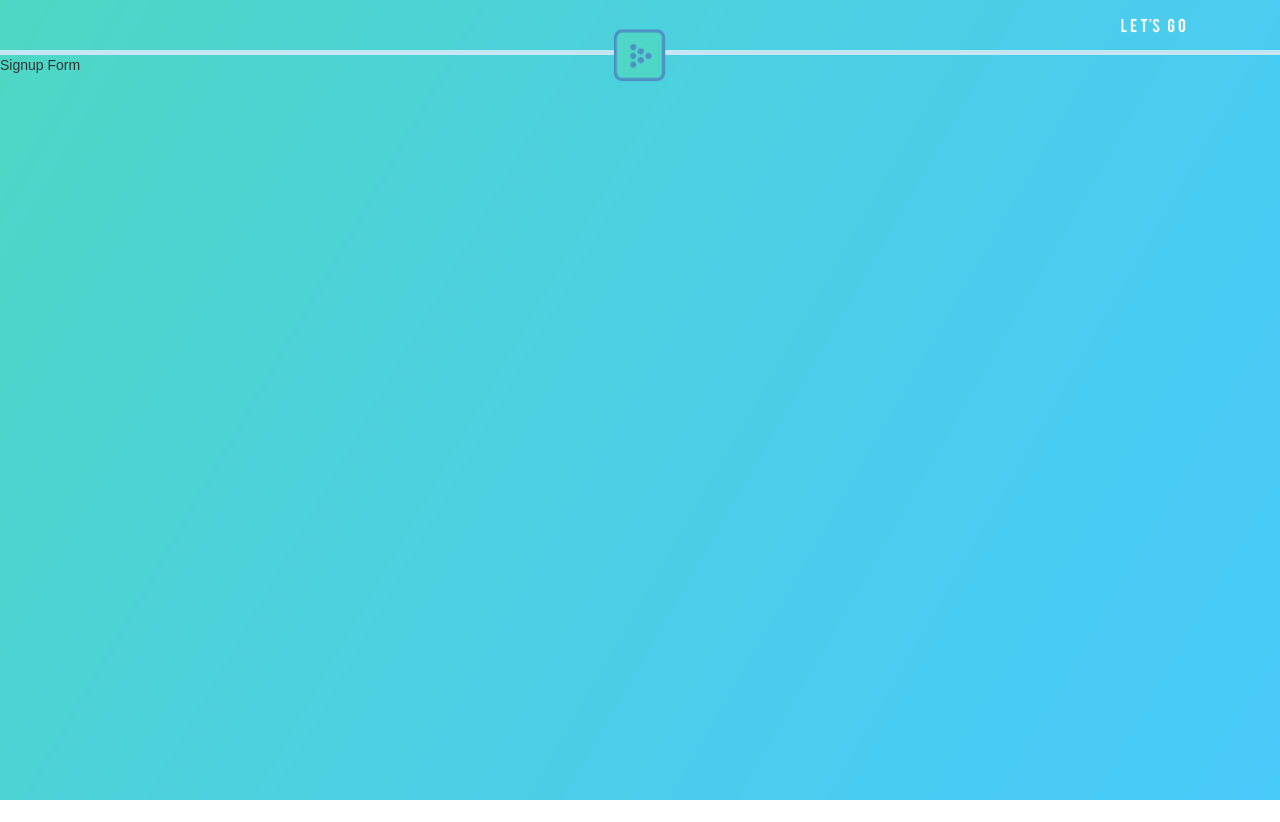
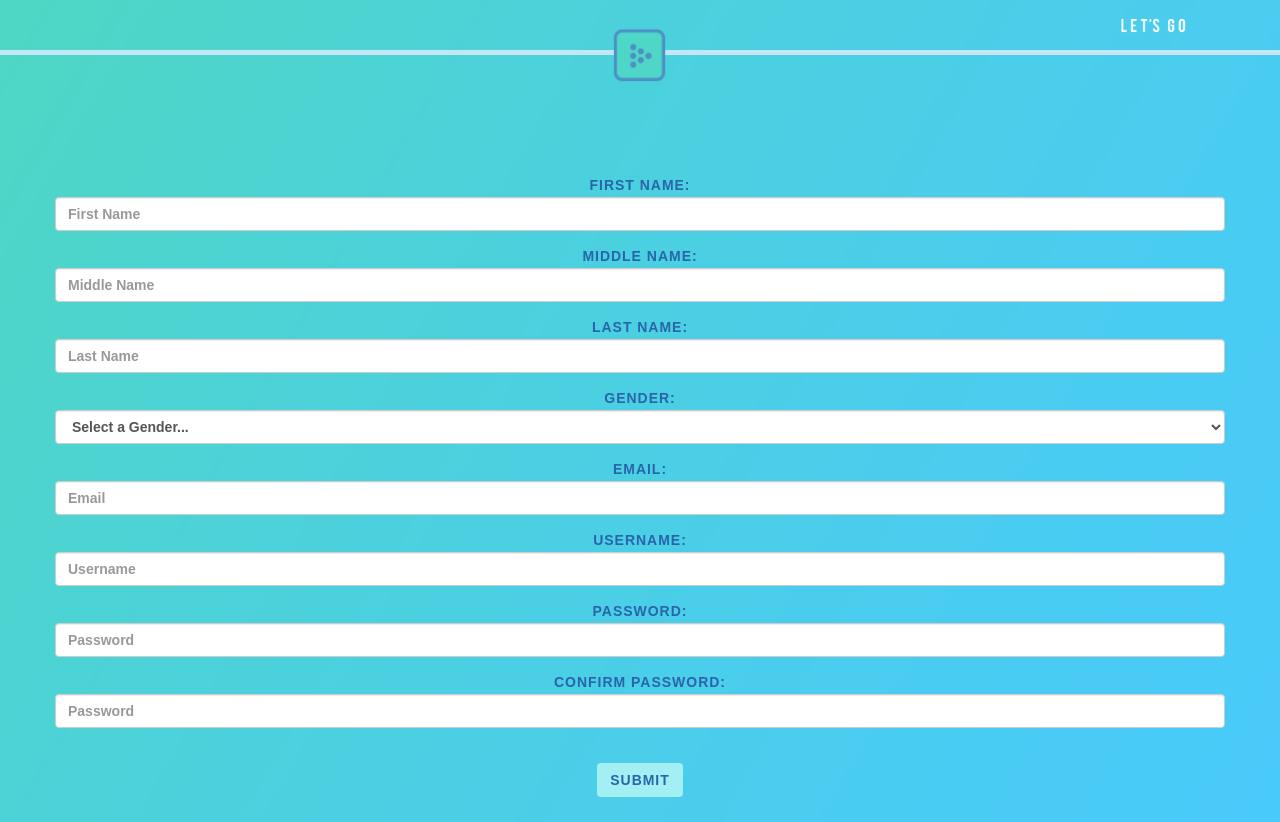
Before and after one commit to LetsGoSocialSyndicate/client-lets-go, a React (Create React App) app: page /signup in a window 1280 px wide. Before the commit the page ends 800 px from the top, so only its background shows below. Built offline with nearby package versions, Linux system fonts and the light colour scheme.

Commit message:
redux form for sign up

```diff
--- a/package.json
+++ b/package.json
@@ -14,6 +14,8 @@
     "react-router-redux": "^4.0.8",
     "react-scripts": "1.1.4",
     "redux": "^4.0.0",
+    "redux-devtools-extension": "^2.13.2",
+    "redux-form": "^7.3.0",
     "redux-logger": "^3.0.6",
     "redux-thunk": "^2.2.0"
   },
@@ -29,6 +31,7 @@
     "fetch-mock": "^6.4.2",
     "jest-cli": "^23.0.0",
     "react-test-renderer": "^16.4.0",
+    "redux-immutable-state-invariant": "^2.1.0",
     "redux-mock-store": "^1.5.1"
   }
 }
--- /dev/null
+++ b/src/components/Signup/SignupForm.js
@@ -0,0 +1,122 @@
+/*
+ * Copyright 2018, Socializing Syndicate Corp.
+ */
+import '../../assets/styles/Login.css'
+
+import React, { Component } from 'react'
+import { Field, reduxForm } from 'redux-form'
+
+export const FIRST_NAME_FIELD = "firstName"
+export const MIDDLE_NAME_FIELD = "middleName"
+export const LAST_NAME_FIELD = "lastName"
+export const GENDER_FIELD = "gender"
+export const EMAIL_FIELD = "email"
+export const USERNAME_FIELD = "username"
+export const PASSWORD_FIELD = "password"
+export const PASSWORD2_FIELD = "confirmPassword"
+
+const createInputFieldComponent = (type) => {
+  return class extends Component {
+    render() {
+      return (<Field component="input" type={type} {...this.props}/>)
+    }
+  }
+}
+
+const createDropDownFieldComponent = (dropDownName, options) => {
+  return class extends Component {
+    render() {
+      return (
+        <Field component="select" {...this.props}>
+          <option value="">Select a {dropDownName}...</option>
+          {options.map(opt => (
+            <option value={opt} key={opt}>{opt}</option>
+          ))}
+        </Field>
+      )
+    }
+  }
+}
+
+const TextInputField = createInputFieldComponent("text")
+const EmailInputField = createInputFieldComponent("email")
+const PasswordInputField = createInputFieldComponent("password")
+const GenderOptionsField =
+  createDropDownFieldComponent("Gender",
+   ["Male", "Female", "Depends on my mood"])
+
+
+/**
+ * Generates signup form based on redux-form.
+ *
+ * @param {function} handleSubmit - action to take on form submision.
+ * @returns generated form.
+ */
+const SignupForm = ({handleSubmit}) => {
+  return (
+      <form className="login-form container"
+            onSubmit={handleSubmit}>
+        <div className="row form-group">
+          <label htmlFor="firstName">First Name:</label>
+          <TextInputField name={FIRST_NAME_FIELD}
+            className="form-control"
+            placeholder="First Name"
+            required />
+        </div>
+        <div className="row form-group">
+          <label className="col-form-label">Middle Name:</label>
+          <TextInputField name={MIDDLE_NAME_FIELD}
+            className="form-control"
+            placeholder="Middle Name"
+            required />
+        </div>
+        <div className="row form-group">
+          <label className="col-form-label">Last Name:</label>
+          <TextInputField name={LAST_NAME_FIELD}
+            className="form-control"
+            placeholder="Last Name"
+            required />
+        </div>
+        <div className="row form-group">
+          <label className="col-form-label">Gender:</label>
+          <GenderOptionsField name={GENDER_FIELD}
+            className="form-control"
+            required />
+        </div>
+        <div className="row form-group">
+          <label className="col-form-label">Email:</label>
+          <EmailInputField name={EMAIL_FIELD}
+            className="form-control"
+            placeholder="Email"
+            required />
+        </div>
+        <div className="row form-group">
+          <label className="col-form-label">Username:</label>
+          <TextInputField name={USERNAME_FIELD}
+            className="form-control"
+            placeholder="Username"
+            required />
+        </div>
+        <div className="row form-group">
+          <label className="col-form-label">Password:</label>
+          {/* TODO: is it ok to keep RAW password as part of redux-form state??? */}
+          <PasswordInputField name={PASSWORD_FIELD}
+            className="form-control"
+            placeholder="Password"
+            required />
+        </div>
+        <div className="row form-group">
+          <label className="col-form-label">Confirm Password:</label>
+          <PasswordInputField name={PASSWORD2_FIELD}
+            className="form-control"
+            placeholder="Password"
+            required />
+        </div>
+        <div className="row form-group">
+          <button type="submit" className="row btn btn-md submit">Submit</button>
+        </div>
+      </form>
+  )
+}
+
+export default reduxForm({form: 'signup'})(SignupForm)
--- /dev/null
+++ b/src/components/Signup/SignupPage.js
@@ -0,0 +1,81 @@
+/*
+ * Copyright 2018, Socializing Syndicate Corp.
+ */
+import React from 'react'
+import {connect} from 'react-redux'
+import {withRouter} from "react-router-dom"
+import {bindActionCreators} from 'redux'
+
+import SignupForm, {
+  FIRST_NAME_FIELD,
+  MIDDLE_NAME_FIELD,
+  LAST_NAME_FIELD,
+  GENDER_FIELD,
+  EMAIL_FIELD,
+  USERNAME_FIELD,
+  PASSWORD_FIELD,
+  PASSWORD2_FIELD
+} from './SignupForm'
+import {signupSubmit} from '../../actions/actionAuth'
+
+/**
+ * Validates signup form. For each invalid field, corresponding
+ * DOM element will be initialized with error description. For
+ * each valid field, corresponding DOM element will be set
+ * to null.
+ *
+ * @param {object} fields - object where:
+ *    keys are form field names (see imported constants above)
+ *    values are form field values
+ * @returns {boolean} true if all fields are valid,
+ *    false otherwise.
+ */
+const validateAndSetErrors = (fields) => {
+  let hasErrors = false
+  //let element = PASSWORD2_FIELD + "-error"
+  let element = "signup-error"
+  if (fields[PASSWORD_FIELD] !== fields[PASSWORD2_FIELD]) {
+    document.getElementById(element).innerHTML = "Password does not match"
+    hasErrors = true
+  } else {
+    // TODO: How to set to null instead empty string.
+    document.getElementById(element).innerHTML = ""
+  }
+  // TODO: email does not contain @ characters
+  // TODO: email is not in database
+  return !hasErrors
+}
+
+/**
+ * Handles submit action of  signup form. In case of invalid
+ * form fields, does not proceed with submit action and instead
+ * shows error at the bottom of the page.
+ *
+ * @param {function} action - action to take on valid form submission
+ * @param {object} fields - signup form fields
+ */
+const onSubmit = (action, fields) => {
+  console.log("SignupPage ON SUBMIT:", fields)
+  if (validateAndSetErrors(fields)) {
+    action()
+    // TODO: probably redirect somewhere out of signup page.
+    // Even better - pass history into action and let action handle it.
+  }
+}
+
+const SignupPage = ({signupSubmit}) => {
+  // Need to pass to onSubmit():
+  //   signupSubmit coming from current context
+  //   fields coming from actual "form submit" invocation context
+  const action = (fields) => onSubmit(signupSubmit, fields)
+  return (<div className="page">
+    <SignupForm onSubmit={action}/>
+    <p className="error" id="signup-error"></p>
+  </div>)
+}
+
+const mapDispatchToProps = (dispatch) => bindActionCreators({
+  signupSubmit
+}, dispatch)
+
+export default withRouter(connect(null, mapDispatchToProps)(SignupPage))
--- /dev/null
+++ b/src/components/Signup/SignupRoute.js
@@ -0,0 +1,20 @@
+/*
+ * Copyright 2018, Socializing Syndicate Corp.
+ */
+import React from 'react'
+import { Route, Redirect, withRouter } from 'react-router-dom'
+import { connect } from 'react-redux'
+import SignupPage from './SignupPage'
+
+const SignupRoute = ({ isUserLoggedIn }) => {
+  const landingPage = () => isUserLoggedIn
+    // TODO: create page and route "You are logged in, continue or sign out"
+    ? (<Redirect to="/login"/>)
+    : (<SignupPage/>)
+
+  return (<Route exact path="/signup" render={landingPage}/>)
+}
+
+const mapStateToProps = (state) => state.auth
+
+export default connect(mapStateToProps)(SignupRoute)
--- a/src/components/SignupForm.js
+++ /dev/null
@@ -1,25 +0,0 @@
-/*
- * Copyright 2018, Socializing Syndicate Corp.
- */
-import React from 'react'
-import { connect } from 'react-redux'
-import { bindActionCreators } from 'redux'
-import '../assets/styles/Login.css'
-
-import { signupSubmit } from '../actions/actionAuth'
-
-const SignupForm = (props) => {
-  return (
-    <div className="page">
-      Signup Form
-      <form className="form-group">
-      </form>
-    </div>
-  )
-}
-
-const mapDispatchToProps = (dispatch) => {
-  return bindActionCreators({ signupSubmit }, dispatch)
-}
-
-export default connect(null, mapDispatchToProps)(SignupForm)
--- a/src/components/SignupRoute.js
+++ /dev/null
@@ -1,20 +0,0 @@
-/*
- * Copyright 2018, Socializing Syndicate Corp.
- */
-import React from 'react'
-import { Route } from 'react-router-dom'
-import { connect } from 'react-redux'
-import SignupForm from './SignupForm'
-
-const SignupRoute = ({ component: Component, token }) => {
-  if (token) {
-    return <Route render={(props) => <Component {...props}/> } />
-  }
-  else {
-    return <SignupForm />
-  }
-}
-
-const mapStateToProps = (state) => state.auth
-
-export default connect(mapStateToProps)(SignupRoute)
--- a/src/index.js
+++ b/src/index.js
@@ -8,6 +8,7 @@ import thunk from 'redux-thunk'
 import { Provider } from 'react-redux'
 import { createStore, applyMiddleware } from 'redux'
 import { createLogger } from 'redux-logger'
+import { composeWithDevTools } from 'redux-devtools-extension'
 
 import 'bootstrap/dist/css/bootstrap.css'
 import 'bootstrap/dist/css/bootstrap-theme.css'
@@ -17,23 +18,35 @@ import reducers from './reducers'
 
 import HomeComponent from './components/HomeComponent'
 import LoginRoute from './components/LoginRoute'
-import SignupRoute from './components/SignupRoute'
+import SignupRoute from './components/Signup/SignupRoute'
 import NavigationBar from './components/NavigationBar'
 import EventFeeds from './components/EventFeeds'
+import SignupForm from './components/Signup/SignupForm'
+import LoginForm from './components/LoginForm'
 
 const logger = createLogger()
-const createStoreWithMiddleware = applyMiddleware(thunk, logger)(createStore);
+
+const store = createStore(
+  reducers,
+  // Disable logging - it is too verbose.
+  composeWithDevTools(applyMiddleware(thunk, /*logger*/))
+)
+
+//how to include composeWithDevTools to store ??
+//https://codeburst.io/redux-devtools-for-dummies-74566c597d7
+
+//how to include formReducer to store?
 
 ReactDOM.render(
   (
-    <Provider store={createStoreWithMiddleware(reducers)}>
+    <Provider store={store}>
       <div>
         <BrowserRouter>
           <div>
             <NavigationBar />
             <Switch>
               <LoginRoute path="/login" component={ EventFeeds } />
-              <SignupRoute path="/signup" component={ EventFeeds } />
+              <SignupRoute />
               <Route path="/" component={ HomeComponent } />
             </Switch>
           </div>
--- a/src/reducers/index.js
+++ b/src/reducers/index.js
@@ -4,10 +4,15 @@
 import { combineReducers } from 'redux'
 import auth from './reducerAuth'
 import eventFeeds from './reducerFeeds'
+import { reducer as formReducer } from 'redux-form'
+
+//https://redux-form.com/7.3.0/docs/gettingstarted.md/
+//how to include form-reducer, why there is a "form" key
 
 const rootReducer = combineReducers({
   auth,
-  eventFeeds
+  eventFeeds,
+  form: formReducer
 })
 
 export default rootReducer
```
